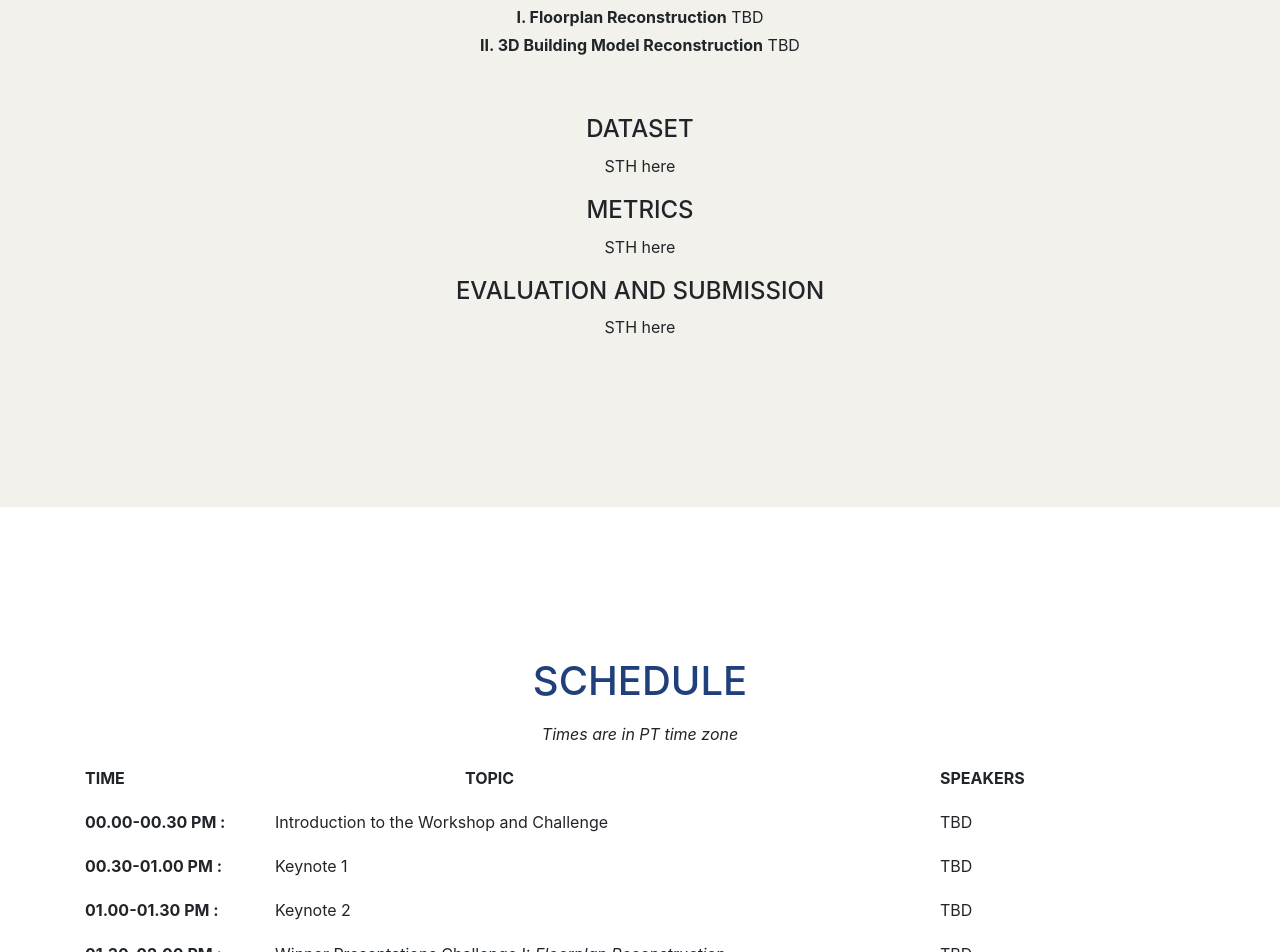
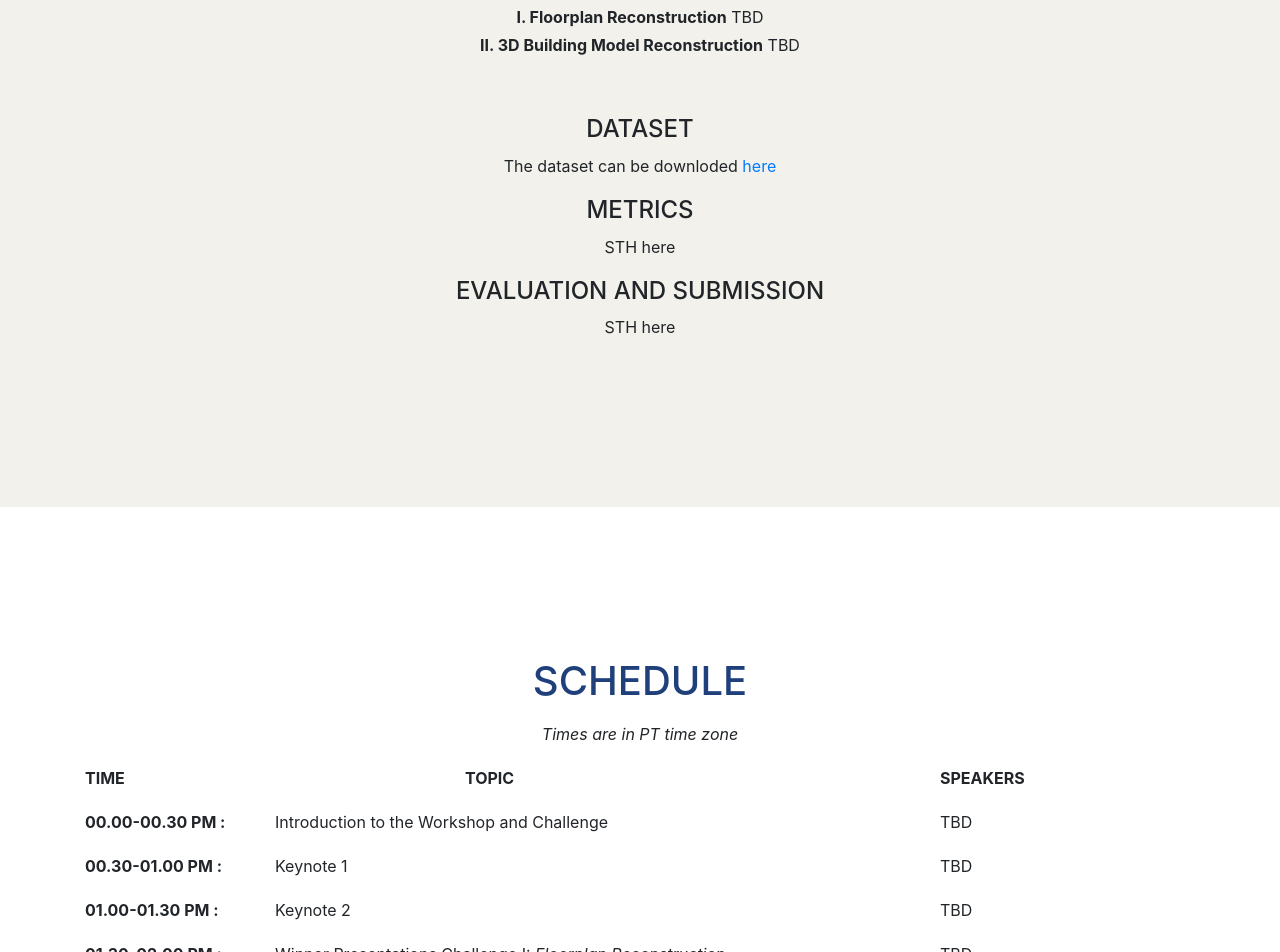
Before and after one commit to seravee08/cv4aec.github.io, a website with bundled scripts: page index.html in a window 1280 px wide. Shown: the part 1814-2766 px from the top of the page. Built offline with nearby package versions, Linux system fonts and the light colour scheme; files whose address does not match are found by name; a web font is replaced by a local one.

Commit message:
Update index.html

```diff
--- a/index.html
+++ b/index.html
@@ -101,7 +101,7 @@
         <div class="row" style="margin-top:40px">
 			<div class="col-lg-12 text-center">
 				<h4 class="section-heading text-uppercase">Dataset</h4>
-				<p>STH here</p>
+				<p>The dataset can be downloded <a href="https://deepreality.allvision.io/">here</a></p>
 				<h4 class="section-heading text-uppercase">Metrics</h4>
 				<p>STH here</p>
 				<h4 class="section-heading text-uppercase">Evaluation and Submission</h4>
```
